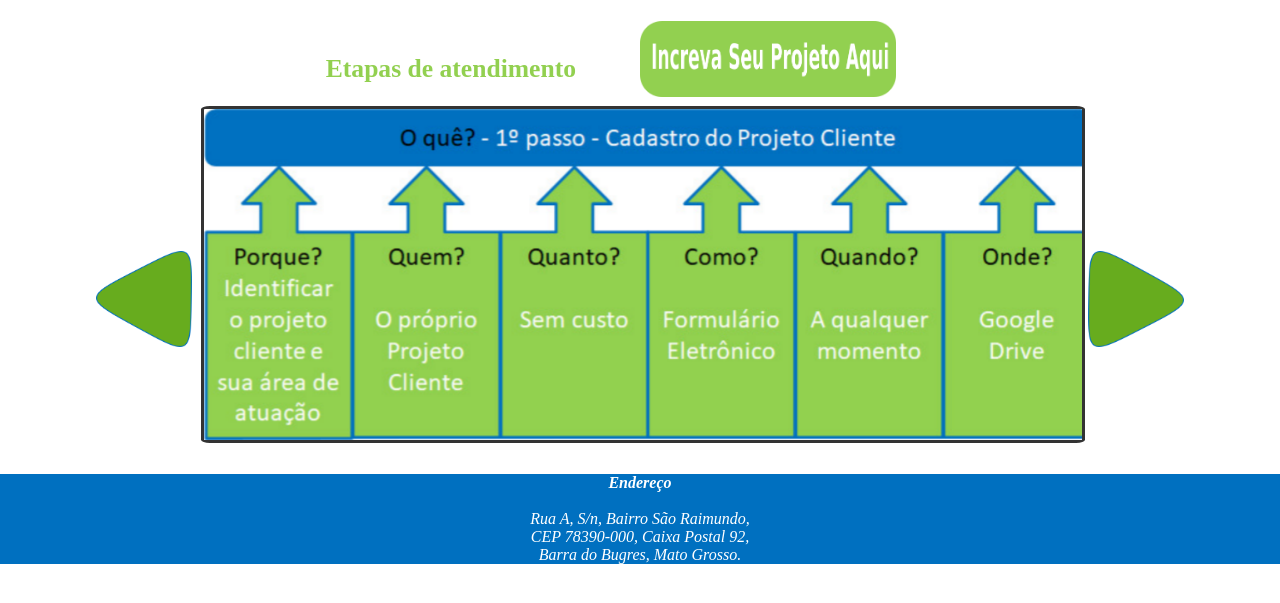
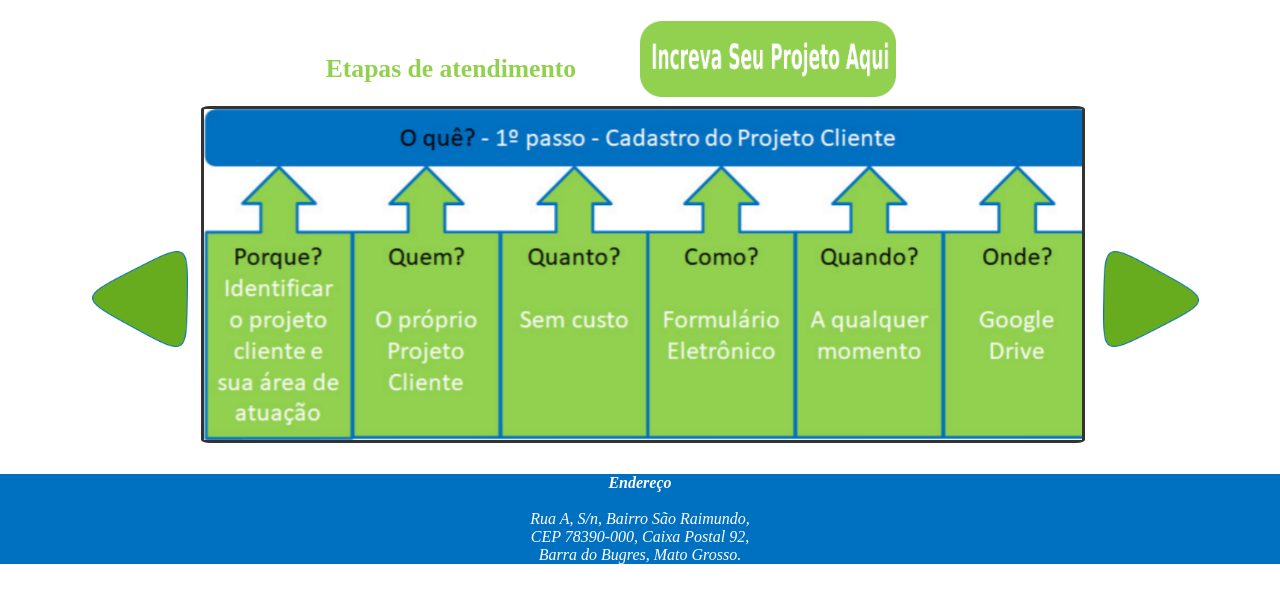
Before and after one commit to Dougsd/EmpreendaMT, a plain HTML site: page html/comoparticipar.html in a window 1280 px wide. Shown: the part 159-762 px from the top of the page. Drawn offline with Linux system fonts and the light colour scheme.

Commit message:
paddind de botoes next e back

```diff
--- a/css/comoParticipar.css
+++ b/css/comoParticipar.css
@@ -58,6 +58,7 @@
 }
 
 #btn-next{
+    padding-left: 8%;
     padding-top: 80%;
     width: 50%;
     height: auto;
@@ -69,6 +70,7 @@
     height: auto;
 }
 #btn-back{
+    padding-right: 2%;
     padding-top: 80%;
     width: 50%;
     height: auto;
```
